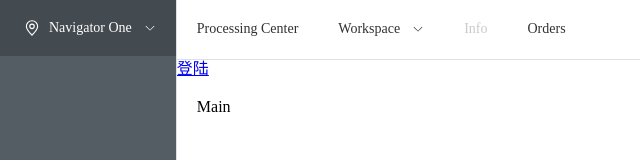
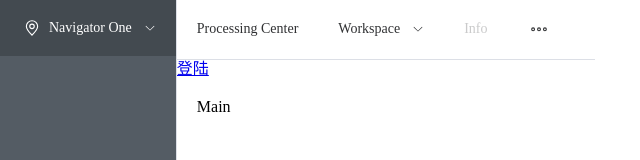
Before and after one commit to lilhammer111/Gfund-web, a Vue app: page / in a window 1280 px wide. Shown: the top 160 px of the page, without its empty margins (0-640 px from the left). Built offline with nearby package versions, Linux system fonts and the light colour scheme.

Commit message:
准备修改布局

```diff
--- a/src/views/layout/header_nav/HeaderNav.vue
+++ b/src/views/layout/header_nav/HeaderNav.vue
@@ -24,7 +24,8 @@
 </template>
 
 <style scoped>
-.el-menu-horizon {
+/* .el-menu-horizon {
     min-width: calc(100vh - 200px);
-}
+    position: relative;
+} */
 </style>
```
